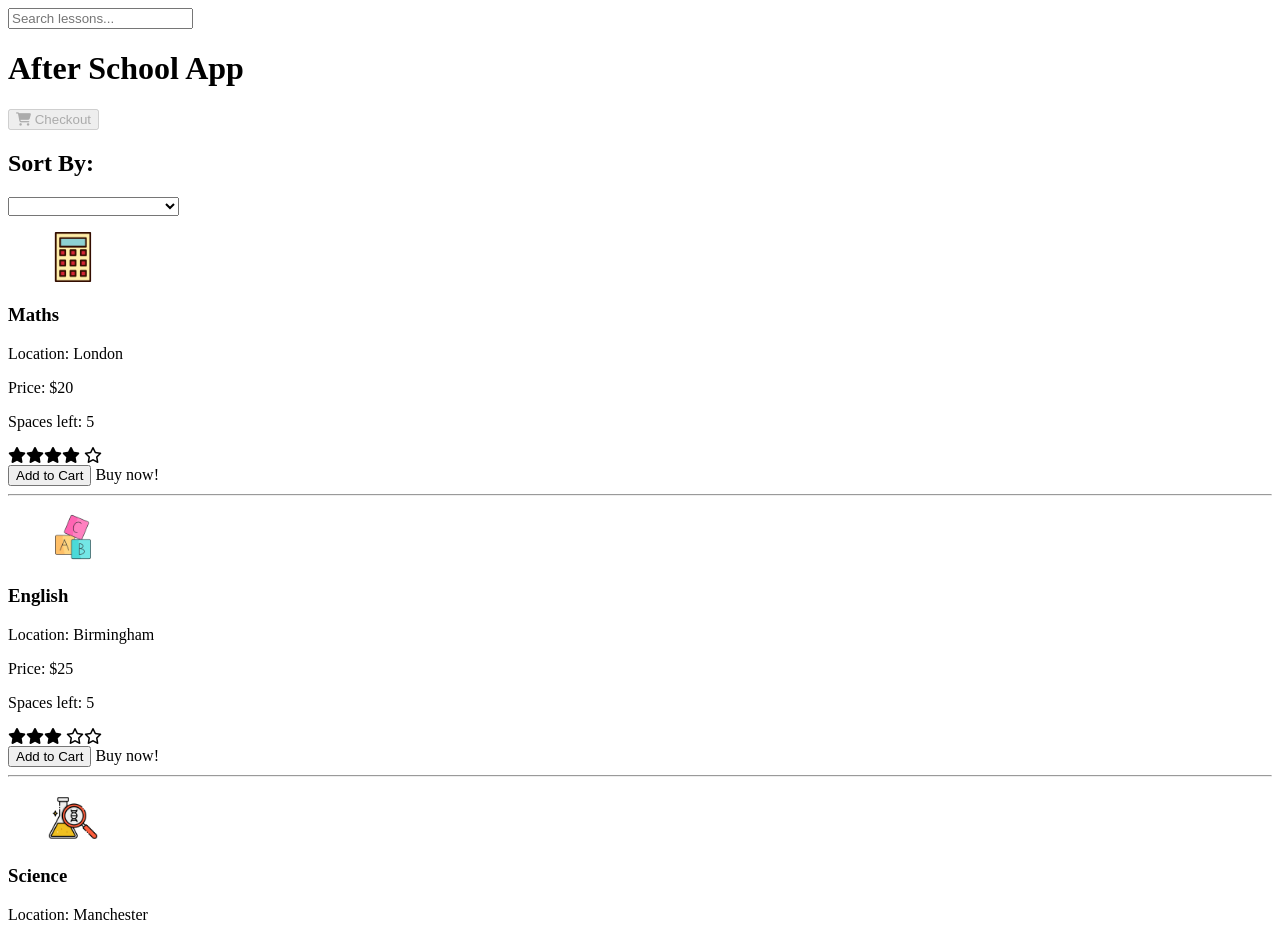
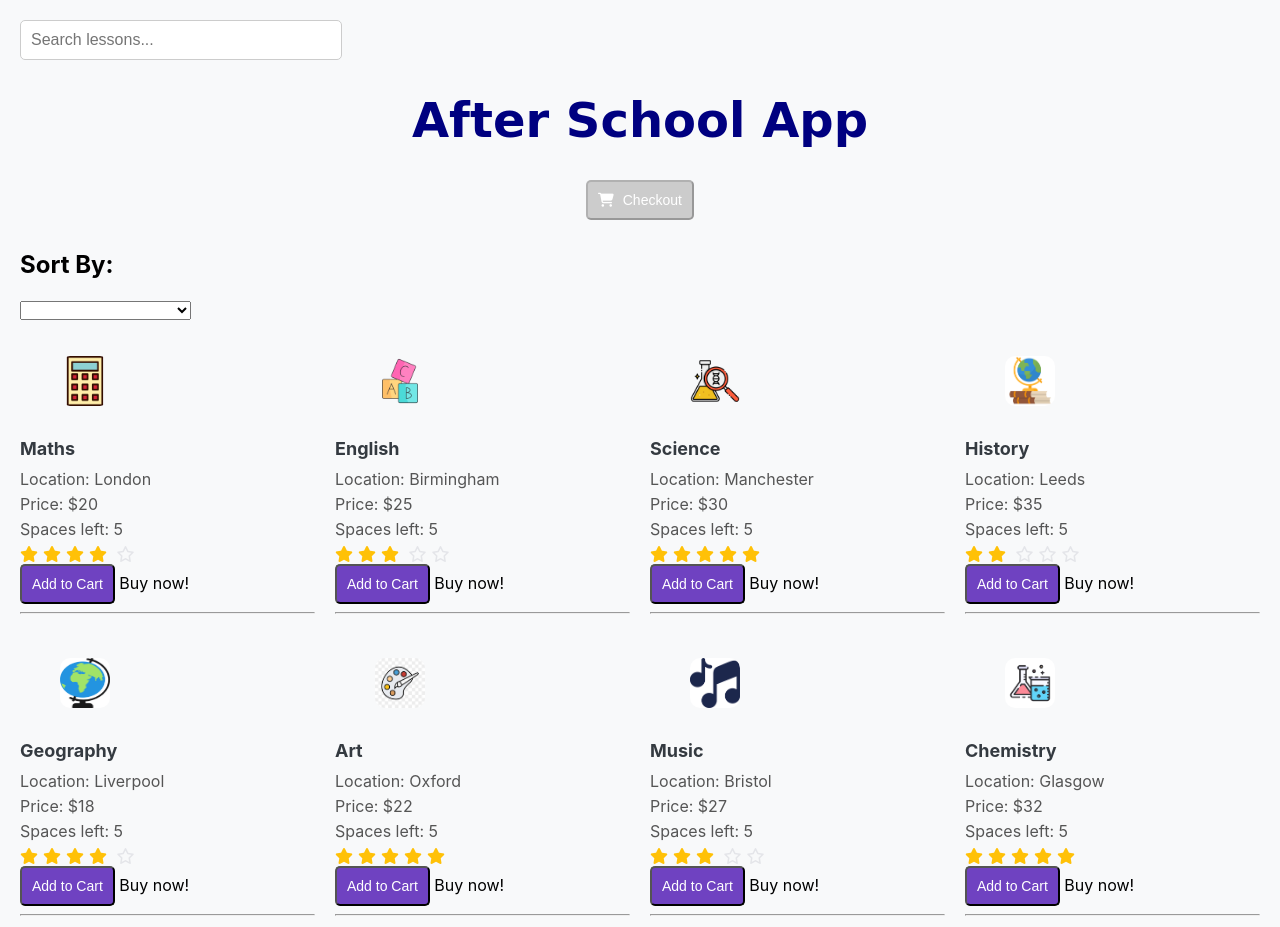
Before and after one commit to Rianqadir/afterschoolapp, a website: page index.html in a window 1280 px wide. Shown: the top 927 px of the page. Drawn offline with nearby package versions, Linux system fonts and the light colour scheme.

Commit message:
Initial commit after linking again

```diff
--- /dev/null
+++ b/Front-end/css.css
@@ -0,0 +1,117 @@
+/* Add this new rule to create a grid for the lessons */
+.lessons-container {
+  display: grid;
+  grid-template-columns: repeat(auto-fill, minmax(250px, 1fr));
+  gap: 20px; /* Space between items */
+  justify-content: center;
+  margin-top: 20px;
+}
+
+.search-bar {
+  width: 300px;
+  padding: 10px;
+  font-size: 16px;
+  border-radius: 5px;
+  border: 1px solid #ccc;
+  outline: none;
+  transition: border 0.3s ease;
+}
+.search-bar:focus {
+  border-color: #007bff;
+}
+
+/* Style the individual lesson item for a more appealing design */
+.lesson-item {
+  background-color: #fff;
+  padding: 15px;
+  border-radius: 10px;
+  box-shadow: 0 4px 10px rgba(0, 0, 0, 0.1);
+  text-align: center;
+  transition: transform 0.3s ease;
+}
+
+.lesson-item:hover {
+  transform: scale(1.05);
+}
+
+/* Ensure the image fits within the card */
+.product-icon {
+  width: 100px;
+  height: 100px;
+  border-radius: 10px;
+  margin-bottom: 10px;
+}
+
+/* Adjust the heading and text styles */
+header {
+    text-align: center;
+    margin-bottom: 30px;
+  }
+
+  header h1 {
+    font-family: "Satisfy", cursive;
+    font-size: 48px;
+    color: #000080; /* Navy blue for title */
+  }
+h3 {
+  color: #343a40;
+  font-size: 18px;
+  margin-bottom: 10px;
+}
+
+p {
+  color: #555;
+  margin: 5px 0;
+}
+
+/* Rating styling */
+.fas.fa-star {
+  color: #ffc107;
+}
+
+.far.fa-star {
+  color: #e4e5e9;
+}
+
+/* Button styles */
+button {
+  font-size: 14px;
+  background-color: #6f42c1;
+  color: white;
+  padding: 10px;
+  border-radius: 5px;
+  cursor: pointer;
+}
+
+button:hover {
+  background-color: #5a36a3;
+}
+
+button:disabled {
+  background-color: #ccc;
+  cursor: not-allowed;
+}
+
+span {
+  display: inline-block;
+  margin-right: 5px;
+}
+
+#app .disabled {
+    opacity: 0.5;
+    pointer-events: none;
+  }
+
+  footer {
+    margin-top: 40px;
+    text-align: center;
+    color: #6c757d;
+    font-size: 14px;
+  }
+
+body {
+    font-family: "Inter", sans-serif;
+    background-color: #f8f9fa;
+    margin: 0;
+    padding: 20px;
+  }
--- a/index.html
+++ b/index.html
@@ -6,7 +6,7 @@
     <link rel="stylesheet" href="https://cdnjs.cloudflare.com/ajax/libs/font-awesome/6.6.0/css/all.min.css">
     <title>After School App</title>
     <script src="https://unpkg.com/vue@2.7.8/dist/vue.js"></script>
-    <link rel="stylesheet" href="/Frontend/css.css" />
+    <link rel="stylesheet" href="/Front-end/css.css" />
 
     <style>
         .product-icon {
```
